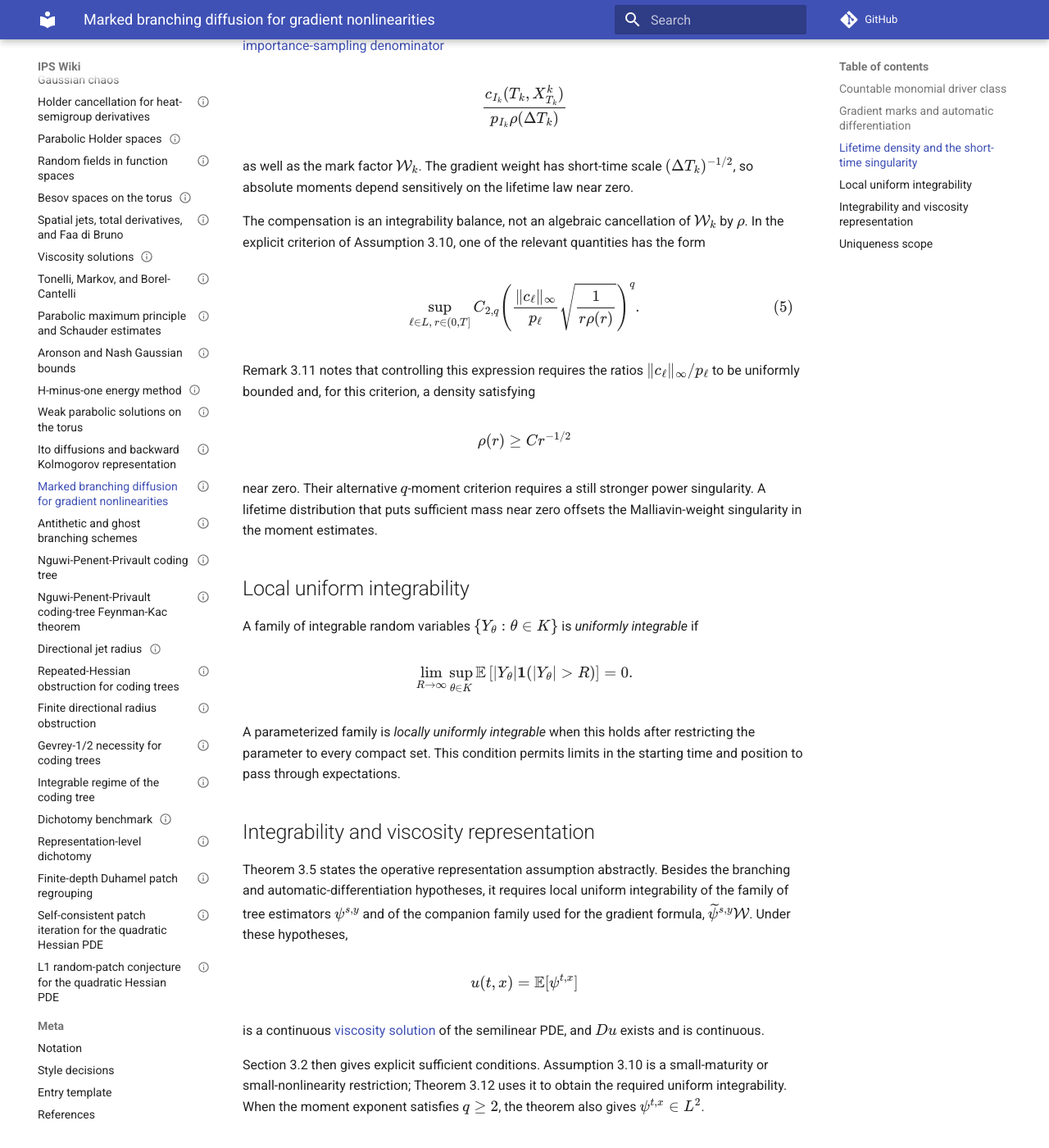
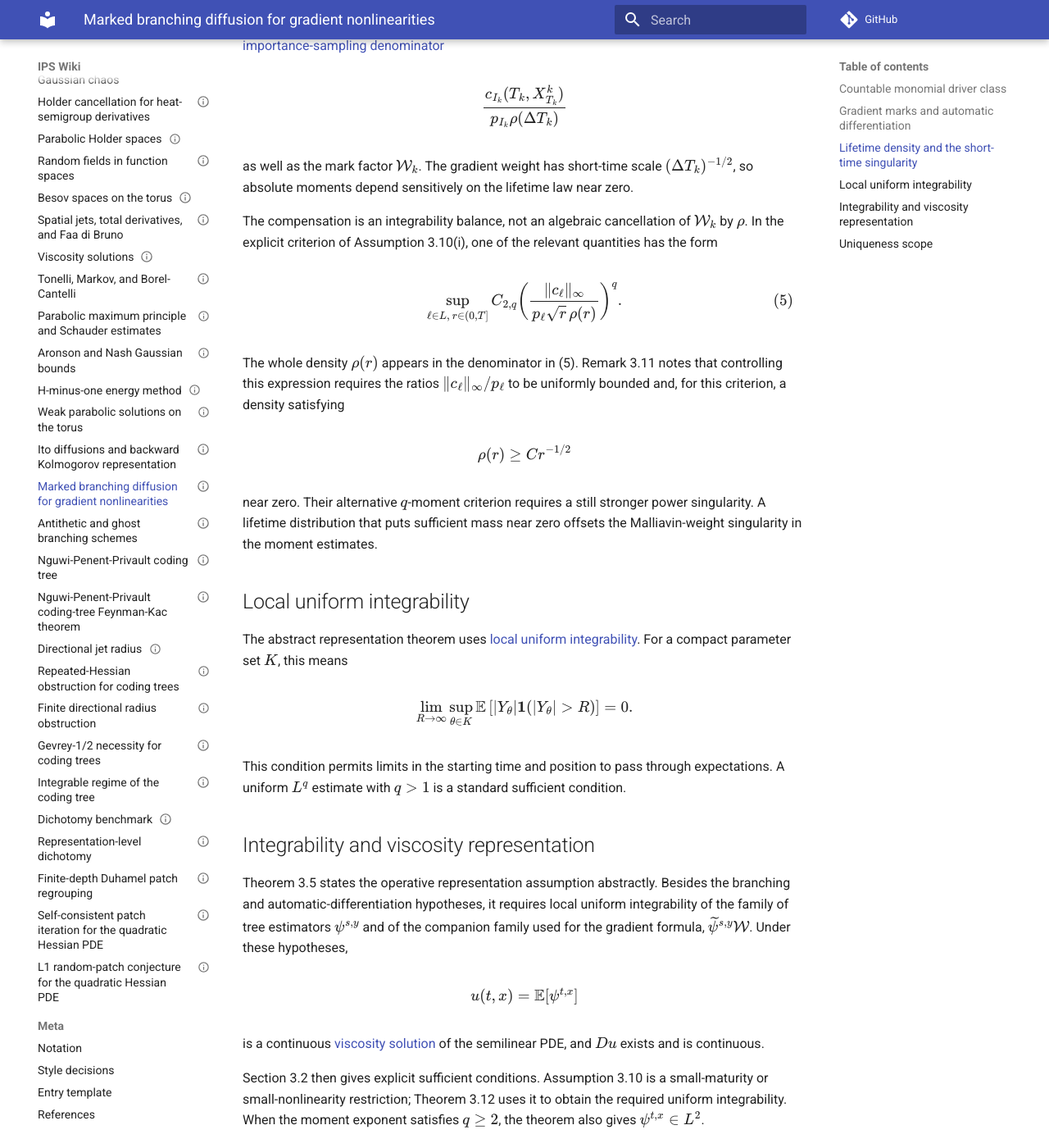
Before and after one commit to maciejgluchowski86-beep/ips-wiki, an MkDocs documentation site: the page built from docs/entries/marked-branching-diffusion-for-gradient-nonlinearities.md, in a window 1280 px wide and 1400 px high, scrolled down 1788 px. Shown: the whole window at 82% size. Built offline with MkDocs 1.6.1 and Material for MkDocs 9.7.7, drawn with Linux system fonts in a browser that asks for light colours; comment, search, counter and statistics services are not loaded; some of the changed text lies outside the part shown.

Commit message:
Fix HLOTW lifetime criterion and link uniform integrability

```diff
--- a/docs/entries/marked-branching-diffusion-for-gradient-nonlinearities.md
+++ b/docs/entries/marked-branching-diffusion-for-gradient-nonlinearities.md
@@ -91,19 +91,19 @@ $$
 
 as well as the mark factor \(\mathcal W_k\). The gradient weight has short-time scale \((\Delta T_k)^{-1/2}\), so absolute moments depend sensitively on the lifetime law near zero.
 
-The compensation is an integrability balance, not an algebraic cancellation of \(\mathcal W_k\) by \(\rho\). In the explicit criterion of Assumption 3.10, one of the relevant quantities has the form
+The compensation is an integrability balance, not an algebraic cancellation of \(\mathcal W_k\) by \(\rho\). In the explicit criterion of Assumption 3.10(i), one of the relevant quantities has the form
 
 $$
 \sup_{\ell\in L,\,r\in(0,T]}
 C_{2,q}
 \left(
-\frac{\lVert c_\ell\rVert_\infty}{p_\ell}
-\sqrt{\frac{1}{r\rho(r)}}
+\frac{\lVert c_\ell\rVert_\infty}
+{p_\ell\sqrt r\,\rho(r)}
 \right)^q.
 \tag{5}
 $$
 
-Remark 3.11 notes that controlling this expression requires the ratios \(\lVert c_\ell\rVert_\infty/p_\ell\) to be uniformly bounded and, for this criterion, a density satisfying
+The whole density \(\rho(r)\) appears in the denominator in (5). Remark 3.11 notes that controlling this expression requires the ratios \(\lVert c_\ell\rVert_\infty/p_\ell\) to be uniformly bounded and, for this criterion, a density satisfying
 
 $$
 \rho(r)\geq C r^{-1/2}
@@ -113,16 +113,18 @@ near zero. Their alternative \(q\)-moment criterion requires a still stronger po
 
 ## Local uniform integrability
 
-A family of integrable random variables \(\{Y_\theta:\theta\in K\}\) is *uniformly integrable* if
+The abstract representation theorem uses [local uniform integrability](uniform-integrability-and-passage-to-expectations.md). For a compact parameter set \(K\), this means
 
 $$
 \lim_{R\to\infty}
 \sup_{\theta\in K}
-\mathbb E\left[|Y_\theta|\ind(|Y_\theta|>R)\right]
+\mathbb E\left[
+|Y_\theta|\ind(|Y_\theta|>R)
+\right]
 =0.
 $$
 
-A parameterized family is *locally uniformly integrable* when this holds after restricting the parameter to every compact set. This condition permits limits in the starting time and position to pass through expectations.
+This condition permits limits in the starting time and position to pass through expectations. A uniform \(L^q\) estimate with \(q>1\) is a standard sufficient condition.
 
 ## Integrability and viscosity representation
 
```
Also changed, not shown: other parts of docs/entries/marked-branching-diffusion-for-gradient-nonlinearities.md (+1 -1 lines).
